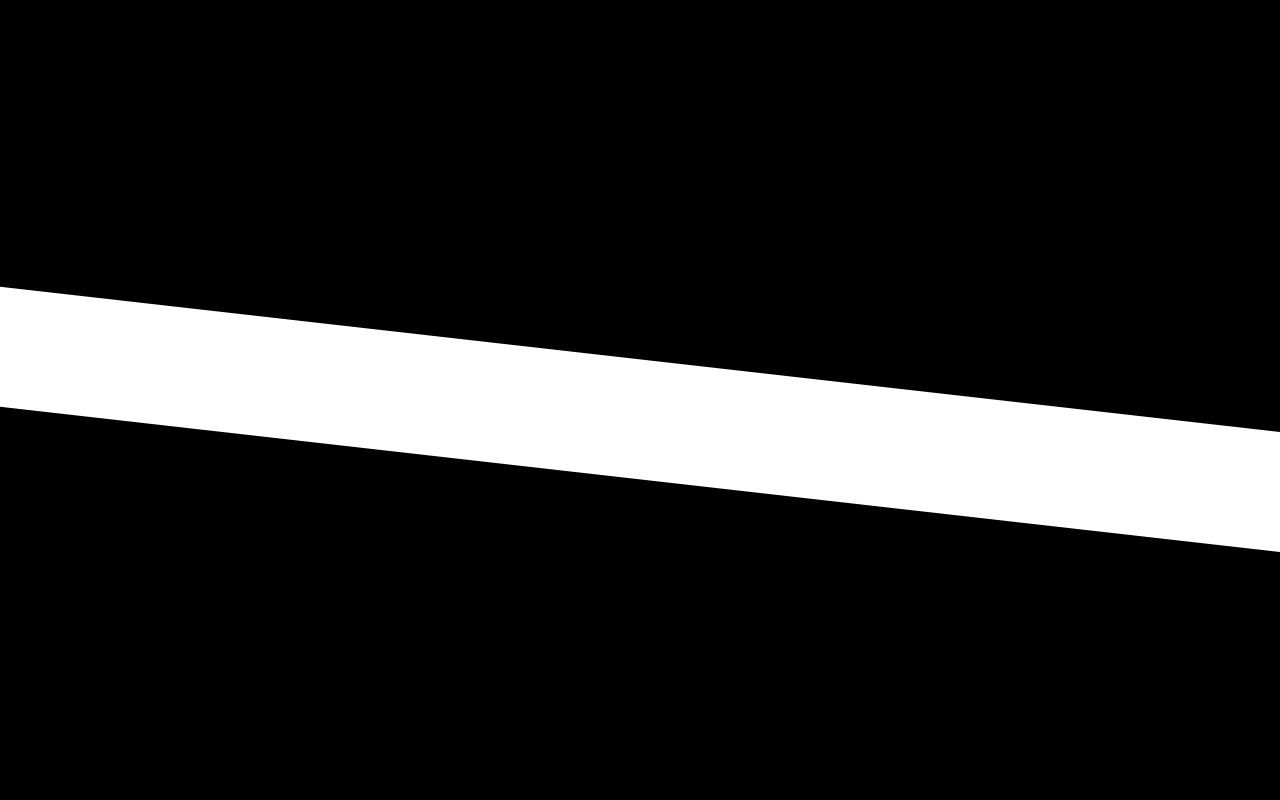
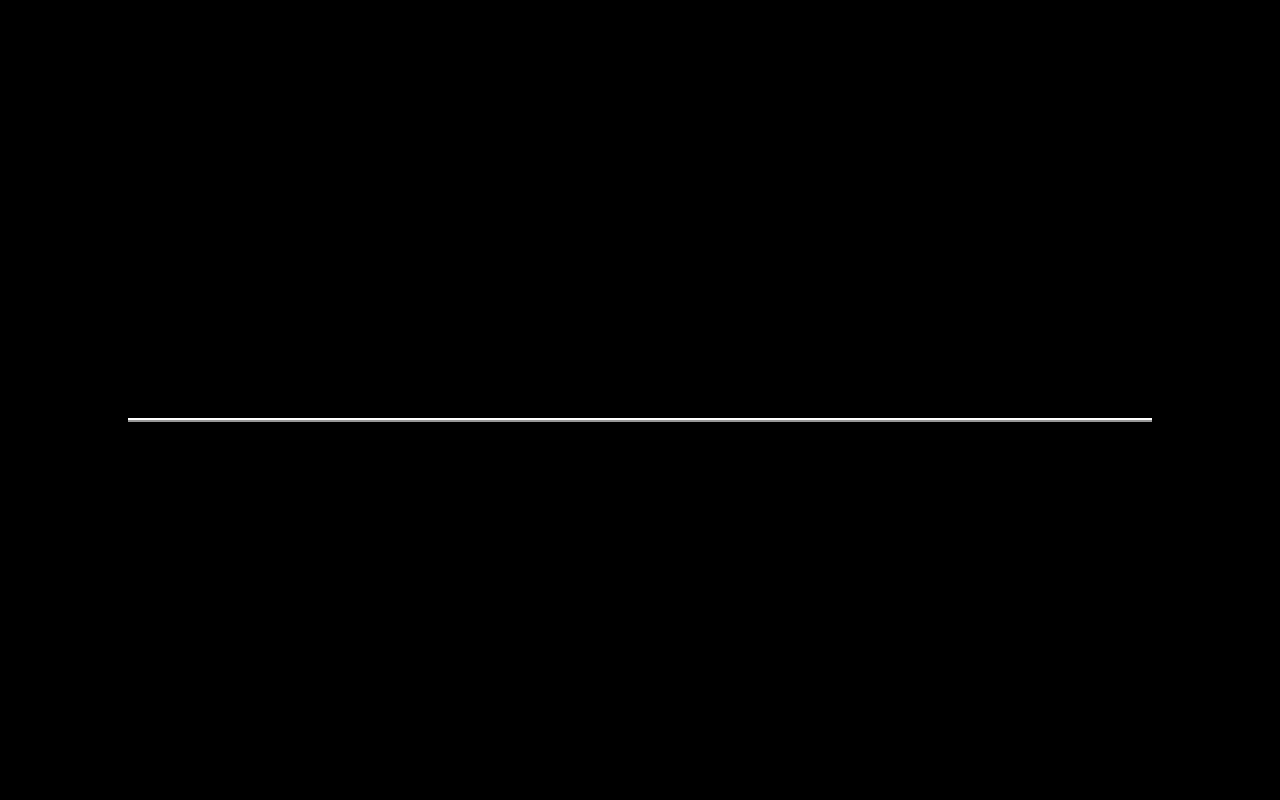
Before and after one commit to abhishekmill/React-Gsap-Components, a React (Vite) app: page / in a window 1280 px wide. Shown: the top 800 px of the page. Built offline with nearby package versions, Linux system fonts and the light colour scheme.

Commit message:
reUpdate preloader

```diff
--- a/src/comp/Preloader.jsx
+++ b/src/comp/Preloader.jsx
@@ -8,6 +8,7 @@ const Preloader = () => {
   const text1Ref = useRef(null);
   const text2Ref = useRef(null);
   const divs = useRef(null);
+  const div2 = useRef(null);
 
   useEffect(() => {
     // Simulate loading progress
@@ -51,6 +52,11 @@ const Preloader = () => {
         });
 
       // Fade out the revealer when text animations complete
+
+      tl.to(div2.current, {
+        opacity: 0,
+      });
+
       tl.to(divs.current, {
         duration: 0.5,
         rotate: 50,
@@ -112,11 +118,15 @@ const Preloader = () => {
           absolute z-10
           `}
       ></div>
+      <div
+        ref={div2}
+        className="w-full absolute z-[11] mt-[120px] h-20 bg-black "
+      ></div>
 
       {/* Black revealer div */}
       <div
         ref={revealerRef}
-        className="revealer absolute top-0 left-0 w-full h-full bg-black"
+        className="revealer absolute  top-0 left-0 w-full h-full bg-black"
       ></div>
     </div>
   );
```
